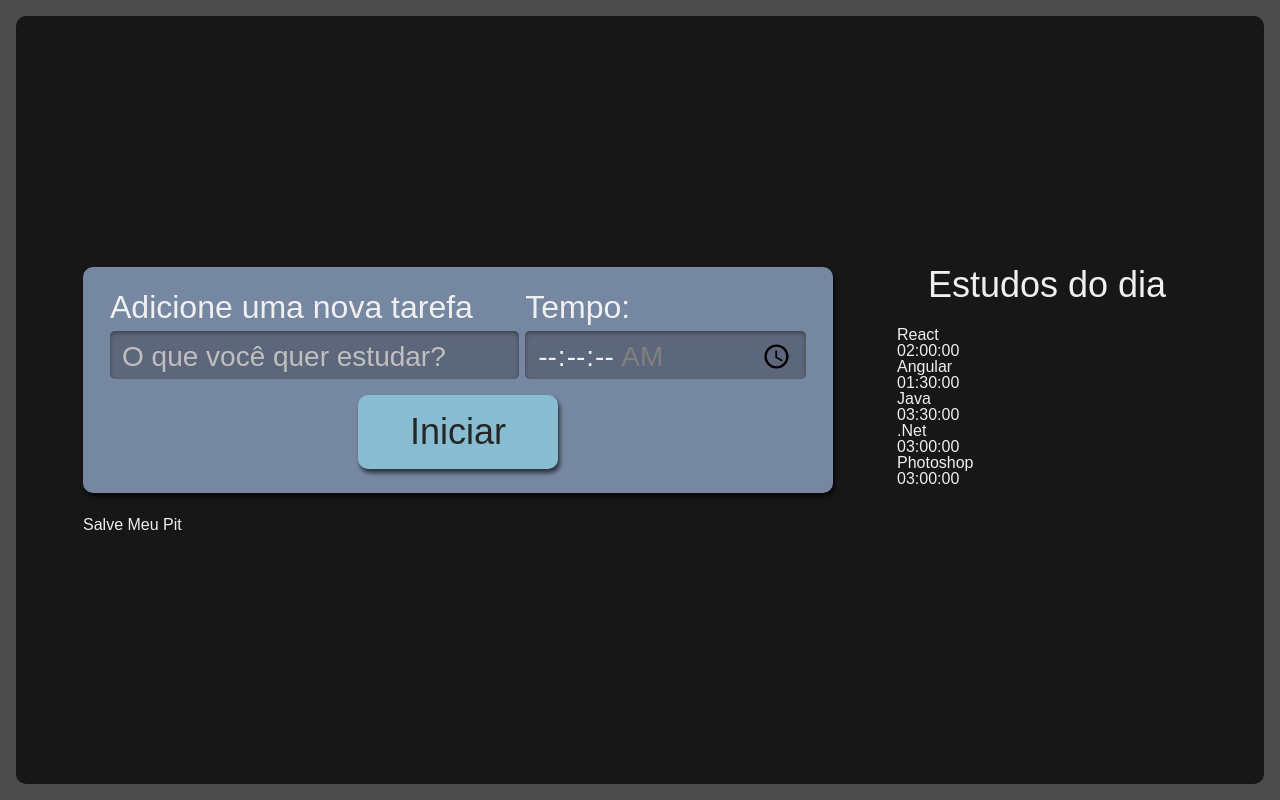
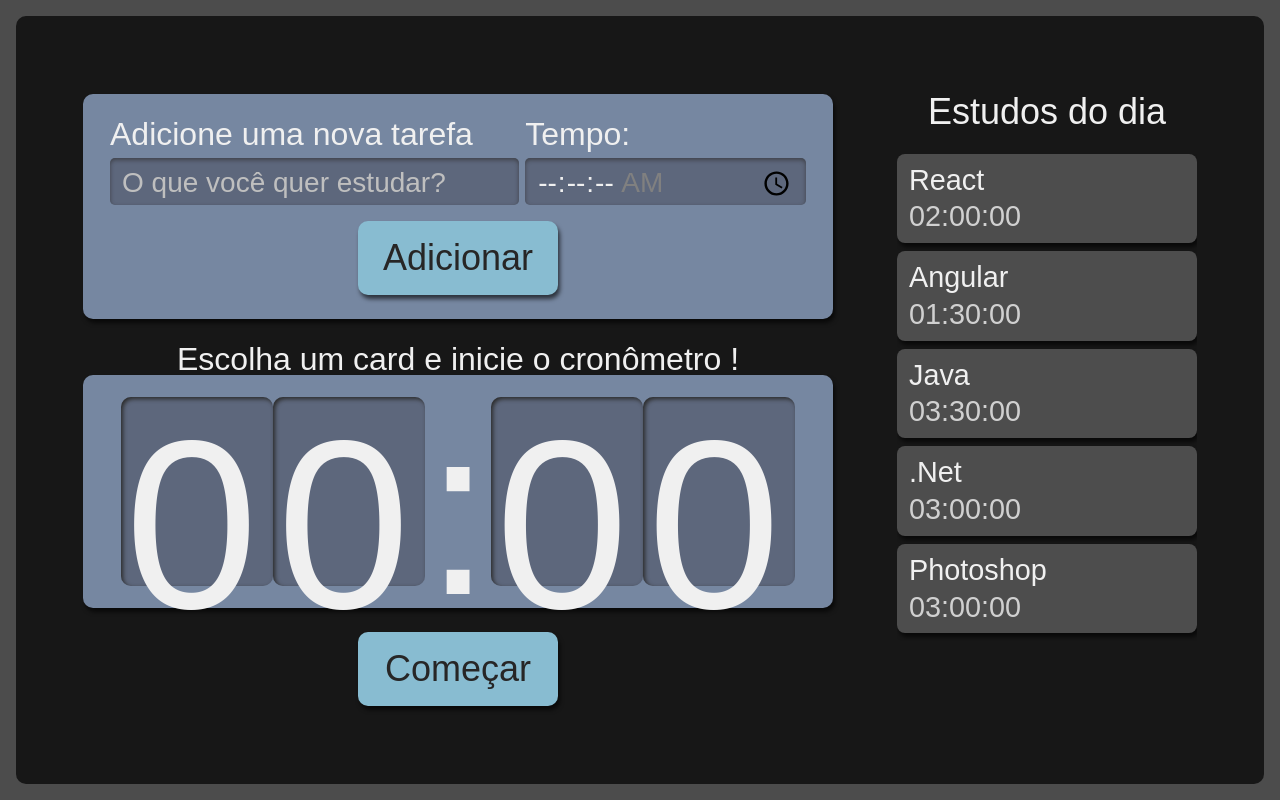
Before and after one commit to oGabrielMota/Inciando-React, a React (Create React App) app: page / in a window 1280 px wide. Built offline with nearby package versions, Linux system fonts and the light colour scheme.

Commit message:
Criação do Cronometro

```diff
--- a/src/components/botao/index.tsx
+++ b/src/components/botao/index.tsx
@@ -1,10 +1,10 @@
 import React from 'react';
 import style from './Botao.module.scss'
 
-class Botao extends React.Component {
+class Botao extends React.Component<{texto: string}> {
     render(){
         return (
-              <button className={style.botao}>Iniciar</button>
+              <button className={style.botao}>{this.props.texto}</button>
 
         )
     }
--- /dev/null
+++ b/src/components/cronometro/Cronometro.module.scss
@@ -0,0 +1,59 @@
+.cronometro {
+    display: flex;
+    flex-direction: column;
+    align-items: center;
+    grid-area: cronometro;
+
+    .relogioWrapper {
+      align-items: center;
+      background-color: #7687A1;
+      border-radius: 10px;
+      box-shadow: 2px 4px 4px #0000009F;
+      box-sizing: border-box;
+      display: flex;
+      font-size: 5rem;
+      justify-content: center;
+      margin-bottom: 24px;
+      padding: 16px 12px;
+      width: 100%;
+    }
+
+    .titulo {
+      font-size: 2rem;
+    }
+
+    button {
+      background-color: #88bcd1;
+      border-radius: 10px;
+      box-shadow: 2px 4px 4px #0000009F;
+      color: #272626;
+      cursor: pointer;
+      font-size: 1.25rem;
+      padding: 16px;
+      width: 150px;
+
+      &:active {
+        background-color: #7CA6B7;
+        box-shadow: 2px 2px 4px #0000009F inset;
+        cursor: auto;
+      }
+    }
+
+    @media screen and (min-width:1280px) {
+
+      .relogioWrapper{
+        font-size: 15rem;
+      }
+
+      p {
+        font-size: 2rem;
+      }
+
+      button {
+        grid-column-start: span 2;
+        justify-self: center;
+        width: 200px;
+        font-size: 2.25rem;
+      }
+    }
+  }
--- /dev/null
+++ b/src/components/cronometro/index.jsx
@@ -0,0 +1,20 @@
+import style from './Cronometro.module.scss'
+import Botao from '../botao'
+import Relogio from '../cronometro/relogio'
+
+export default function Cronometro(){
+    return(
+        <div className={style.cronometro}>
+            <p className={style.titulo}>Escolha um card e inicie o cronômetro ! </p>
+
+            <div className={style.relogioWrapper}>
+                <Relogio />
+            </div>
+            <Botao texto="Começar"/>
+
+
+        </div>
+
+
+    )
+}
--- /dev/null
+++ b/src/components/cronometro/relogio/Relogio.module.scss
@@ -0,0 +1,21 @@
+.relogioNumero {
+    background-color: #5D677C;
+    box-shadow: 2px 2px 4px #2B2B2B inset;
+    height: 3.6rem;
+    width: 3rem;
+    padding: 8px 4px;
+    border-radius: 10px;
+
+    @media screen and (min-width:1280px) {
+      height: 10.8rem;
+      width: 9rem;
+    }
+  }
+
+  .relogioDivisao {
+    height: 4.2rem;
+
+    @media screen and (min-width:1280px) {
+      height: 12.6rem;
+    }
+  }
--- /dev/null
+++ b/src/components/cronometro/relogio/index.jsx
@@ -0,0 +1,13 @@
+import style from './Relogio.module.scss'
+
+export default function Relogio(){
+    return(
+        <>
+        <span className={style.relogioNumero}>0</span>
+        <span className={style.relogioNumero} >0</span>
+        <span className={style.relogioDivisao}>:</span>
+        <span className={style.relogioNumero}>0</span>
+        <span className={style.relogioNumero}>0</span>
+        </>
+    )
+}
--- a/src/components/formulario/index.tsx
+++ b/src/components/formulario/index.tsx
@@ -18,7 +18,7 @@
                     </label>
                         <input name="tempo" step="1" min="00:00:00" max="01:30:00" id="tempo" type="time" required/>
                 </div>
-                <Botao />
+                <Botao texto="Adicionar"/>
             </form>
         )
     }
--- /dev/null
+++ b/src/components/lista/item/index.jsx
@@ -0,0 +1,11 @@
+import style from '../Lista.module.scss'
+
+export default function Item({tarefa, tempo} : { tarefa: string, tempo: string }){
+    return(
+
+    <li className={style.item}>
+                    <h3> {tarefa }</h3>
+                    <span>{tempo }</span>
+                </li>
+    )
+}
--- a/src/components/lista/lista.tsx
+++ b/src/components/lista/lista.tsx
@@ -1,4 +1,5 @@
 import React from 'react';
+import Item from './item';
 import style from './Lista.module.scss'
 
 function Lista(){
@@ -28,13 +29,13 @@
 
             <ul>
 
-            {tarefas.map((item,index) => (
-                <li className="item">
-                    <h3> {item.tarefa }</h3>
-                    <span>{item.tempo }</span>
-                </li>
+                {tarefas.map((item,index) => (
+                    <Item
+                    tarefa={item.tarefa}
+                    tempo={item.tempo}
+                    />
+                    ))}
 
-            ))}
             </ul>
         </aside>
     )
--- a/src/pages/App.tsx
+++ b/src/pages/App.tsx
@@ -1,14 +1,15 @@
 import React from 'react';
 import Formulario from '../components/formulario';
 import Lista from '../components/lista/lista';
+import Cronometro from '../components/cronometro'
 import style from './App.module.scss'
 
 function App() {
   return (
     <div className={style.AppStyle}>
 
-     <h1>Salve Meu Pit</h1>
      <Formulario/>
+     <Cronometro />
      <Lista/>
 
     </div>
```
